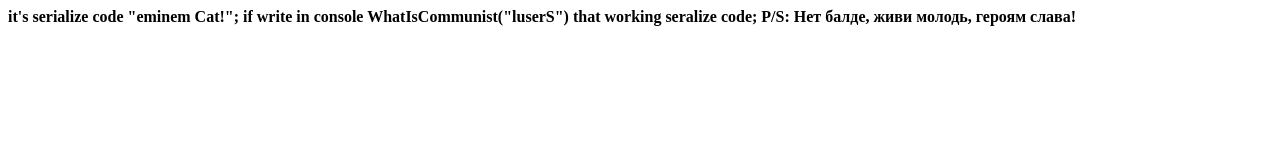
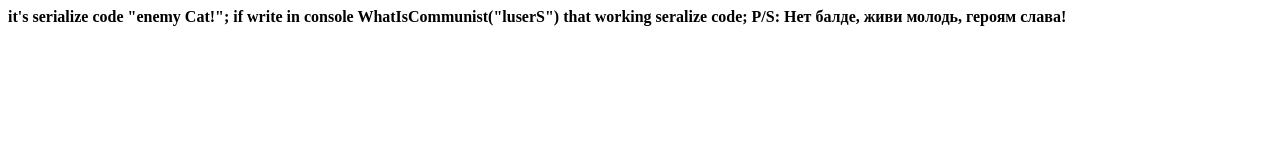
Before and after one commit to amir248/fackingTest, a plain HTML site: page index.html in a window 1280 px wide. Drawn offline with Linux system fonts and the light colour scheme.

Commit message:
cat catch mouse

```diff
--- a/index.html
+++ b/index.html
@@ -8,7 +8,7 @@
 <body>
     <main>
         <strong>
-            it's serialize code "eminem Cat!";
+            it's serialize code "enemy Cat!";
             if write in console WhatIsCommunist("luserS") that working seralize code;
             P/S: Нет балде, живи молодь, героям слава!
 
```
